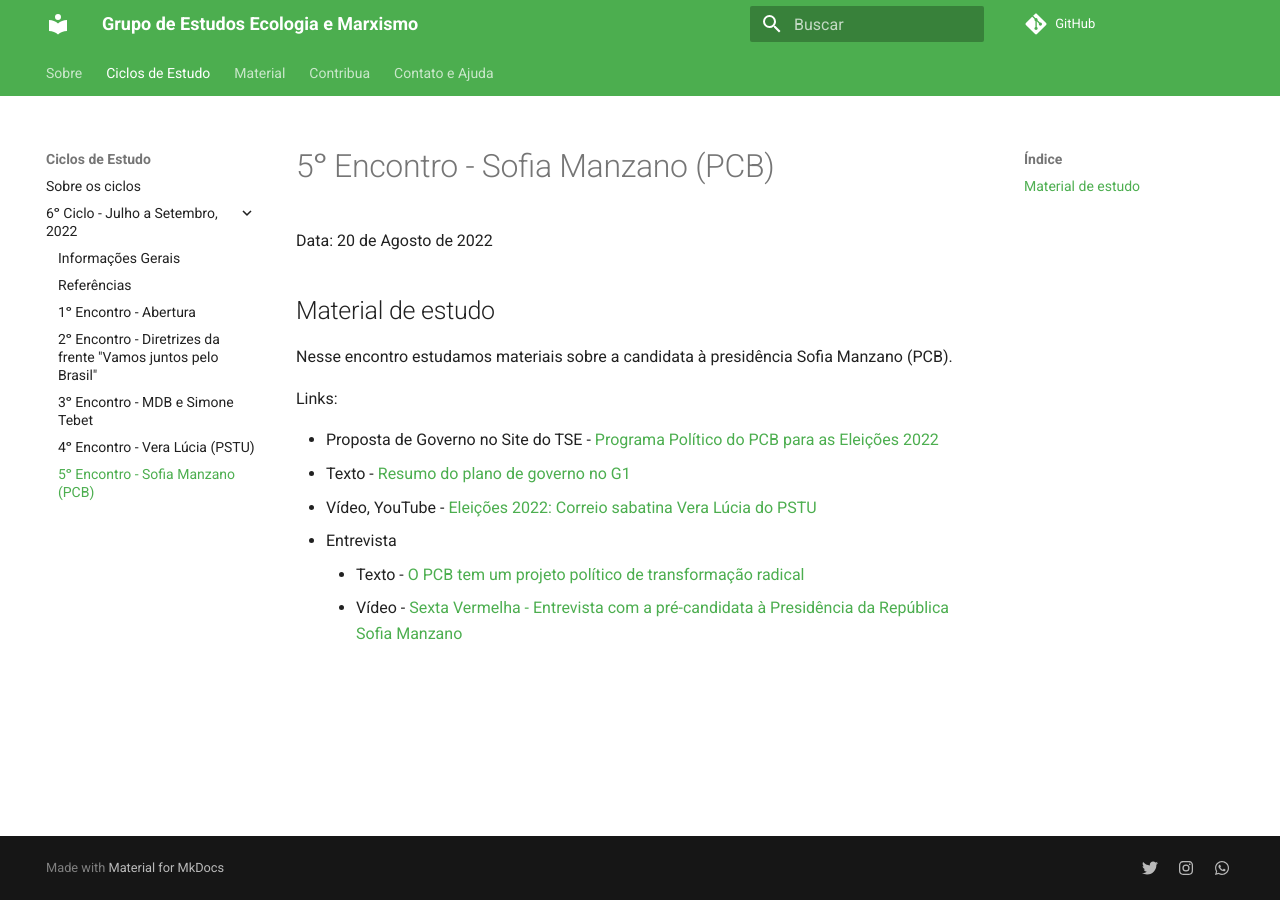
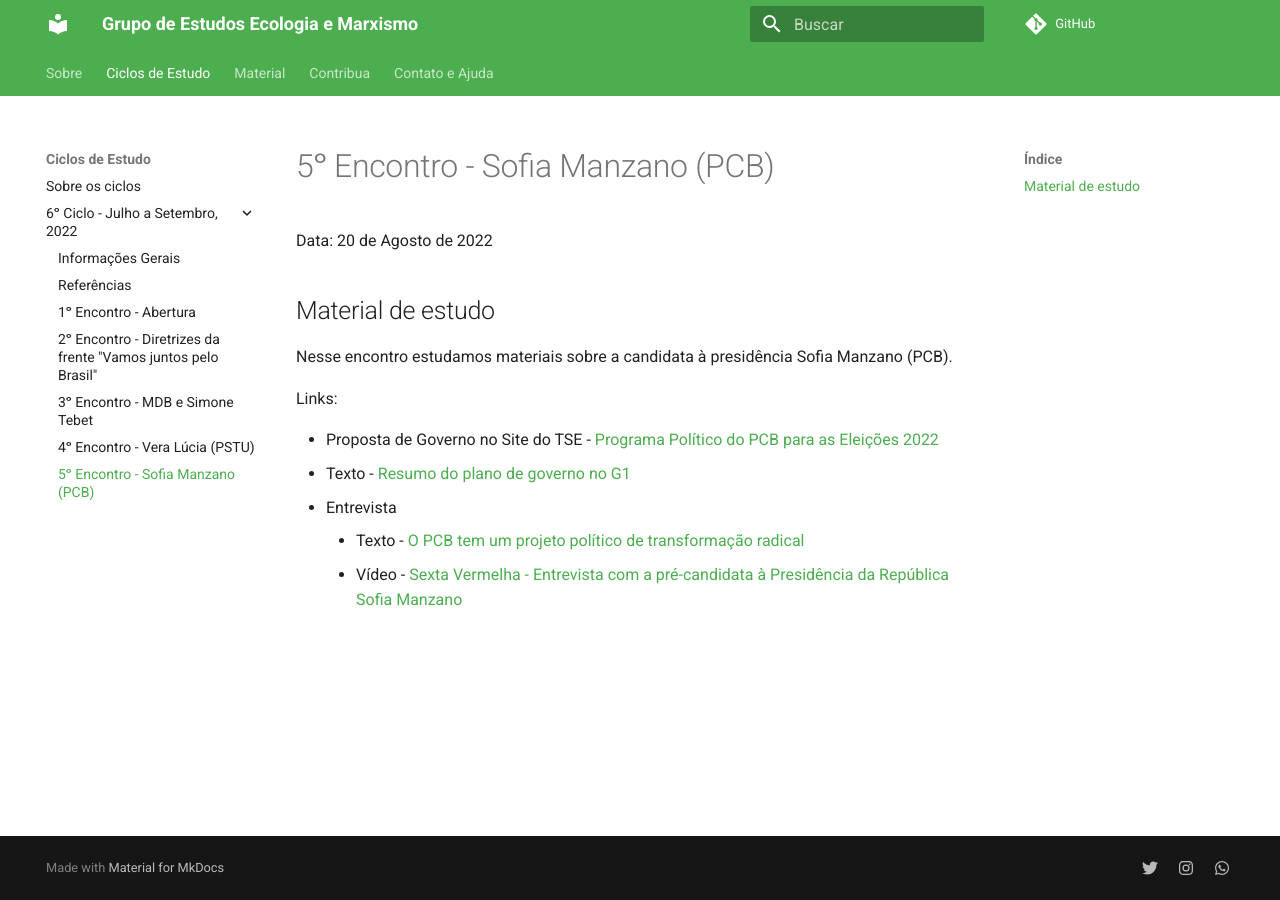
Before and after one commit to Ecomarx/ecomarx.github.io, an MkDocs documentation site: the page built from docs/6o-ciclo/5o-encontro.md, in a window 1280 px wide. Built offline with MkDocs 1.6.1 and Material for MkDocs 9.7.7, drawn with Linux system fonts in a browser that asks for light colours; comment, search, counter and statistics services are not loaded.

Commit message:
Correção no material do 5o encontro, 6o ciclo

```diff
--- a/docs/6o-ciclo/5o-encontro.md
+++ b/docs/6o-ciclo/5o-encontro.md
@@ -10,7 +10,6 @@ Links:
 
 - Proposta de Governo no Site do TSE - [Programa Político do PCB para as Eleições 2022](https://divulgacandcontas.tse.jus.br/candidaturas/oficial/2022/BR/BR/544/candidatos/890829/programa.pdf)
 - Texto - [Resumo do plano de governo no G1](https://g1.globo.com/politica/eleicoes/2022/noticia/2022/08/01/programa-de-governo-presidenciavel-sofia-manzano-pcb.ghtml)
-- Vídeo, YouTube - [Eleições 2022: Correio sabatina Vera Lúcia do PSTU](https://youtu.be/bbKlGn3uCuA)
 - Entrevista
     - Texto - [O PCB tem um projeto político de transformação radical](https://pcb.org.br/portal2/28549)
     - Vídeo - [Sexta Vermelha - Entrevista com a pré-candidata à Presidência da República Sofia Manzano](https://youtu.be/ezAzTBJk-ps)
```
